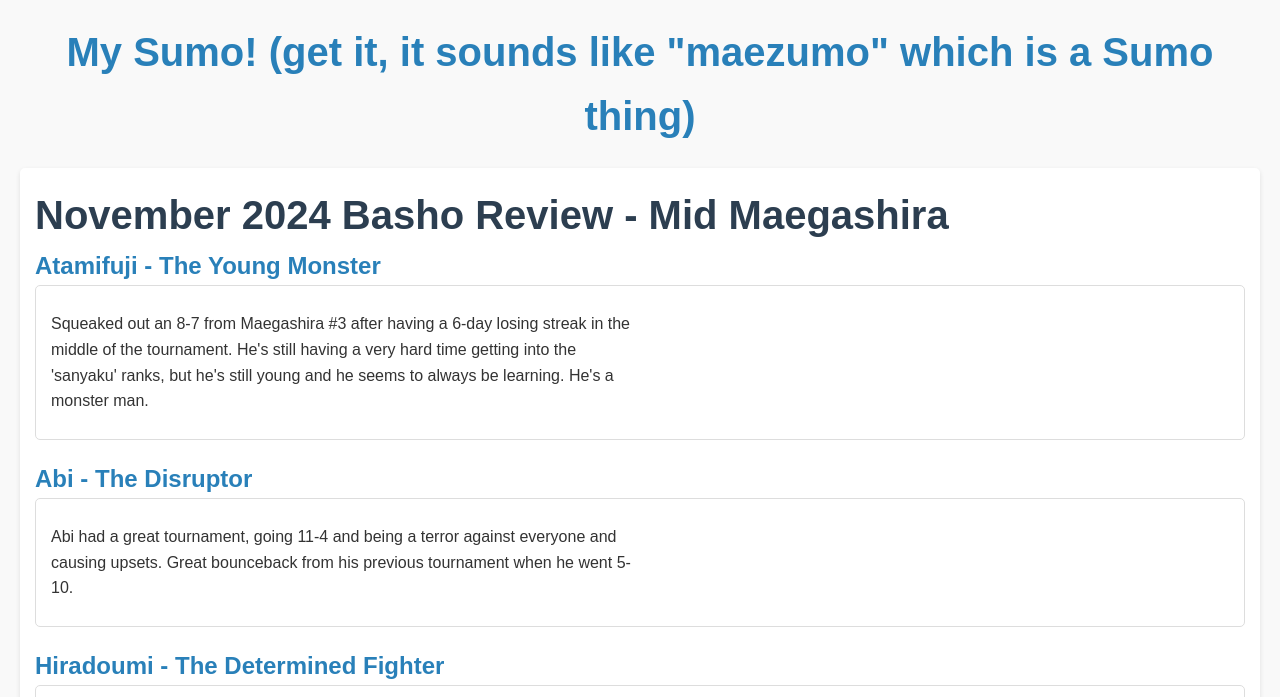
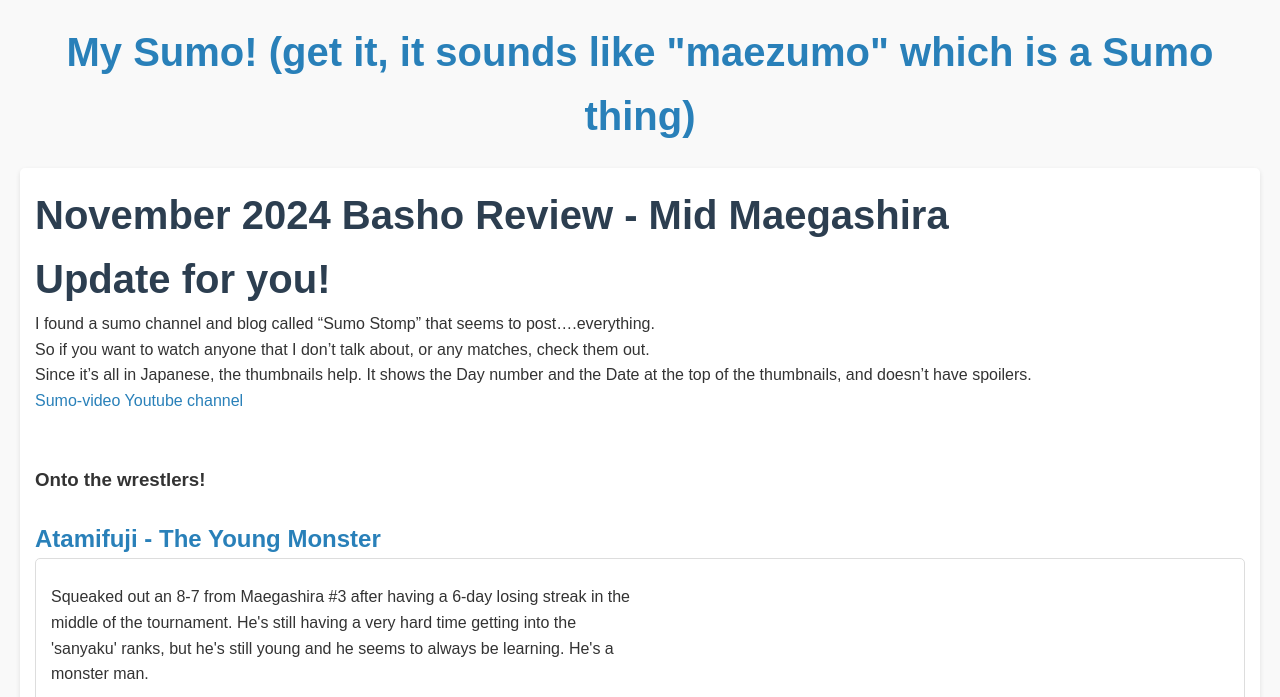
Before and after one commit to jaypeeZero/mysumo, a Jekyll site: the page built from _myposts/mid-maegashira.md, in a window 1280 px wide and 1400 px high. Shown: the top 697 px of the window. Built offline with Jekyll 4.4.1, drawn with Linux system fonts in a browser that asks for light colours; some of the changed text lies outside the part shown; grey boxes are pictures that could not be loaded.

Commit message:
Updates to mid maegashira

```diff
--- a/_myposts/mid-maegashira.md
+++ b/_myposts/mid-maegashira.md
@@ -4,10 +4,27 @@ title: "November 2024 Basho Review - Mid Maegashira"
 categories: [Sumo, Basho Review, 2024, November]
 ---
 
-{% include wrestler-section.html name="Atamifuji - The Young Monster" profile_url="https://www.sumo.or.jp/EnSumoDataRikishi/profile/4055/" text="Squeaked out an 8-7 from Maegashira #3 after having a 6-day losing streak in the middle of the tournament. He's still having a very hard time getting into the 'sanyaku' ranks, but he's still young and he seems to always be learning. He's a monster man." %}
+<h1>Update for you!</h1>
+I found a sumo channel and blog called "Sumo Stomp" that seems to post....everything. <br />
+So if you want to watch anyone that I don't talk about, or any matches, check them out. <br/>
+Since it's all in Japanese, the thumbnails help.  It shows the Day number and the Date at the top of the thumbnails, and doesn't have spoilers.
+<br />
+<a href="https://www.youtube.com/@sumo-video/videos">Sumo-video Youtube channel</a>
+<br />
 
-{% include wrestler-section.html name="Abi - The Disruptor" profile_url="https://www.sumo.or.jp/EnSumoDataRikishi/profile/3485/" text="Abi had a great tournament, going 11-4 and being a terror against everyone and causing upsets. Great bounceback from his previous tournament when he went 5-10." %}
+<br />
+<br />
+<h3>Onto the wrestlers!</h3>
+<br />
 
-{% include wrestler-section.html name="Hiradoumi - The Determined Fighter" profile_url="https://www.sumo.or.jp/EnSumoDataRikishi/profile/3705/" text="Oof. He went 4-11, including a 7 day losing streak. He fought his ass off every single bout and barely lost so many, but he just kept losing. He was already demoted last tournament to Maegashira #1, this might be a big drop down the ranks for him now." %}
+{% include wrestler-section.html name="Atamifuji - The Young Monster" profile_url="https://www.sumo.or.jp/EnSumoDataRikishi/profile/4055/" text="Squeaked out an 8-7 from Maegashira #3 after having a 6-day losing streak in the middle of the tournament. He's still having a very hard time getting into the 'sanyaku' ranks, but he's still young and he seems to always be learning. He's a monster man." videos="ONHDqO7IpeI" %}
 
-{% include wrestler-section.html name="Daieisho - The Complete Package" profile_url="https://www.sumo.or.jp/EnSumoDataRikishi/profile/3376/" text="This tournament I decided he's one of my favorites. He's got tons of fight in him, he's got just the right mix of build for Sumo, between his bulk and his muscles, and he can kick anyone's ass on his day." %}
+{% include wrestler-section.html name="Abi - The Disruptor" profile_url="https://www.sumo.or.jp/EnSumoDataRikishi/profile/3485/" text="Abi had a great tournament, going 11-4 and being a terror against everyone and causing upsets. Great bounceback from his previous tournament when he went 5-10. <br/>
+Abi is 'the disrupter' because he is the kind of wrestler that can beat anyone on his day (he's even won a Yusho in the past).  His long arms are fucking nightmare too." videos="HFr_Ubv_NIw" %}
+
+{% include wrestler-section.html name="Hiradoumi - The Determined Fighter" profile_url="https://www.sumo.or.jp/EnSumoDataRikishi/profile/3705/" text="Oof. He went 4-11, including a 7 day losing streak. He fought his ass off every single bout and barely lost so many, but he just kept losing. He was already demoted last tournament to Maegashira #1, this might be a big drop down the ranks for him now." videos="mCJCSknuFr8" %}
+
+{% include wrestler-section.html name="Daieisho - The Complete Package" profile_url="https://www.sumo.or.jp/EnSumoDataRikishi/profile/3376/" text="
+This tournament I decided he's one of my favorites. <br />
+He's got tons of fight in him, he's got just the right mix of build for Sumo, between his bulk and his muscles, and he can kick anyone's ass on his day. <br />
+Even if he can't always beat the best, he can make them work hard for it." videos="TKWn7lteflc" %}
```
